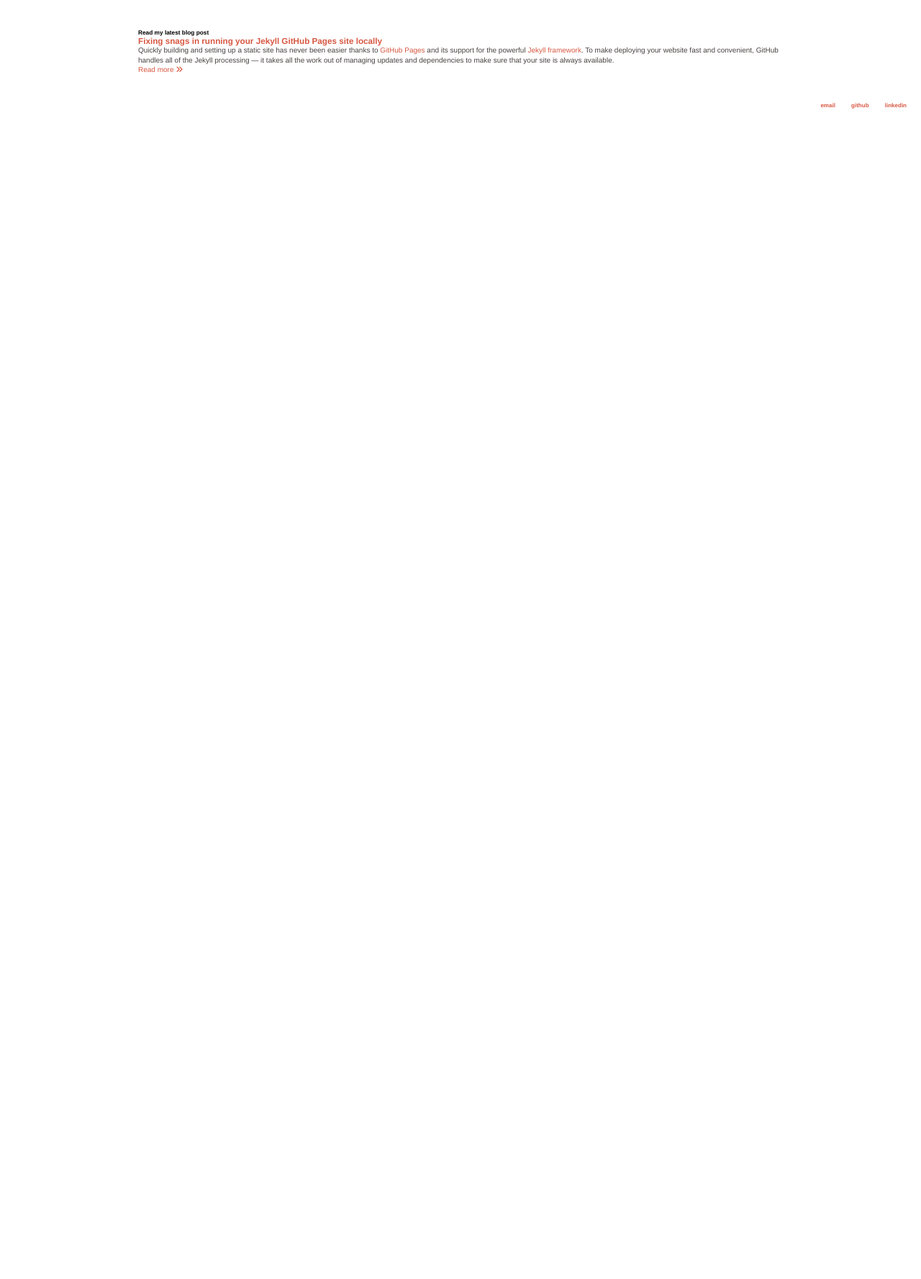
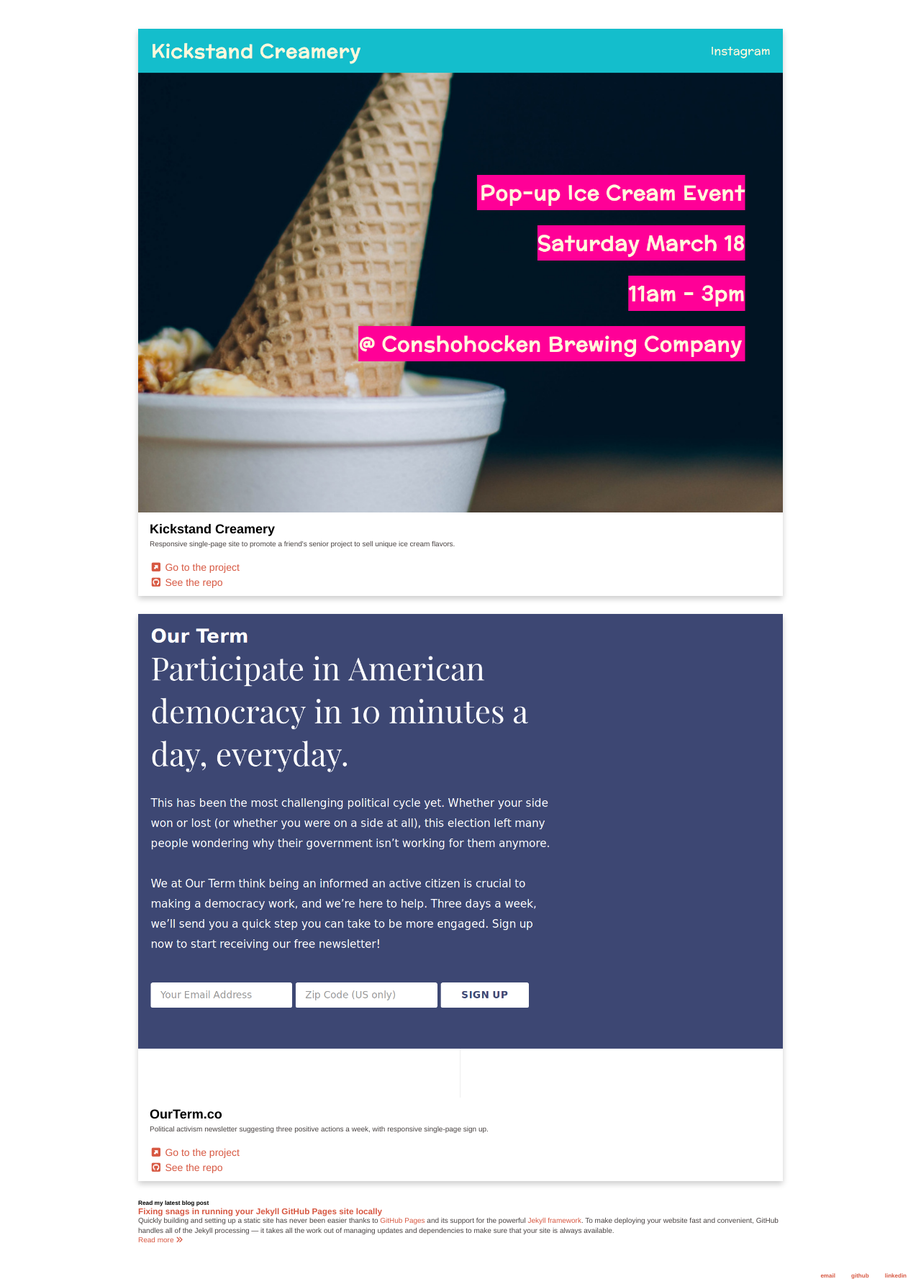
Before and after one commit to katzmeowski/jekyll-site-redo, a Jekyll site: the page built from index.html, in a window 1280 px wide. Shown: the part 900-2677 px from the top of the page at 72% size. Built offline with Jekyll 4.4.1, drawn with Linux system fonts in a browser that asks for light colours; nearby versions of some CDN libraries; some web fonts are replaced; before the commit the page ends 1051 px from its top, so only the background shows below that.

Commit message:
Add portfolio
Added portfolio section to front page. Each portfolio item is displayed in a card with a screenshot, the project title, a short description, a link to the live project (if applicable), and a link to the GitHub repo.

```diff
--- a/css/main.css
+++ b/css/main.css
@@ -89,6 +89,38 @@ nav a:hover {
   width: 70%;
 }
 
+.card {
+  box-shadow: 0 .4rem .8rem 0 rgba(0,0,0,.2);
+  transition: 0.3s;
+  margin: 2.5rem auto;
+}
+
+.card:hover {
+  box-shadow: 0 .8rem 1.6rem 0 rgba(0,0,0,.2);
+}
+
+.card img {
+  width: 100%;
+}
+
+.card-text {
+  padding: .8rem 1.6rem;
+}
+
+.card-title {
+  font-size: 1.8rem;
+  line-height: 2.7rem;
+}
+
+.card-content {
+  font-size: 1.4rem;
+  line-height: 2.1rem;
+}
+
+.card-content p {
+  margin-bottom: 1.5rem;
+}
+
 .latest-post {
   margin-top: 2rem;
 }
--- a/index.html
+++ b/index.html
@@ -26,6 +26,34 @@
 			</div>
 		</header>
 		<div class="container">
+			<div class="portfolio">
+				<div class="card">
+					<img src="/img/KickstandScreenshot.png" alt="Kickstand Creamery screenshot">
+					<div class="card-text">
+						<div class="card-title">
+							<h4>Kickstand Creamery</h4>
+						</div>
+						<div class="card-content">
+							<p>Responsive single-page site to promote a friend's senior project to sell unique ice cream flavors.</p>
+							<a href="http://kickstandcreamery.com"><i class="fa fa-external-link-square fa-fw" aria-hidden="true"></i> Go to the project</a><br />
+							<a href="https://github.com/KickstandCreamery/KickstandCreamery.github.io"><i class="fa fa-github-square fa-fw" aria-hidden="true"></i> See the repo</a>
+						</div>
+					</div>
+				</div>
+				<div class="card">
+					<img src="/img/OurTermScreenshot.png" alt="OurTerm.co screenshot">
+					<div class="card-text">
+						<div class="card-title">
+							<h4>OurTerm.co</h4>
+						</div>
+						<div class="card-content">
+							<p>Political activism newsletter suggesting three positive actions a week, with responsive single-page sign up.</p>
+							<a href="https://katzmeowski.github.io/OurTerm.github.io/"><i class="fa fa-external-link-square fa-fw" aria-hidden="true"></i> Go to the project</a><br />
+							<a href="https://github.com/katzmeowski/OurTerm.github.io"><i class="fa fa-github-square fa-fw" aria-hidden="true"></i> See the repo</a>
+						</div>
+					</div>
+				</div>
+			</div>
 			<div class="latest-post">
 				<h5>Read my latest blog post</h5>
 				{% assign post = site.posts.first %}
```
Also changed, not shown: img/KickstandScreenshot.png (added), img/OurTermScreenshot.png (added).
